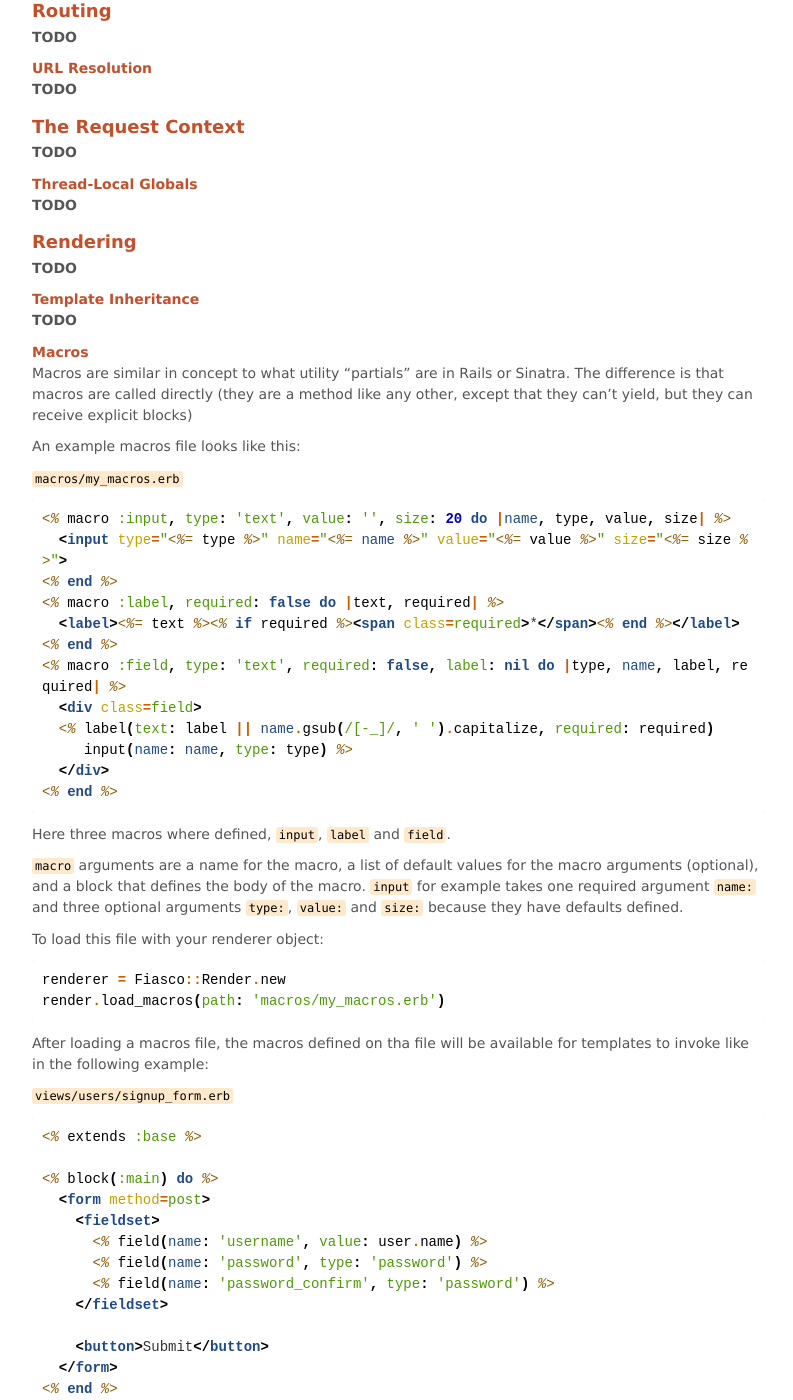
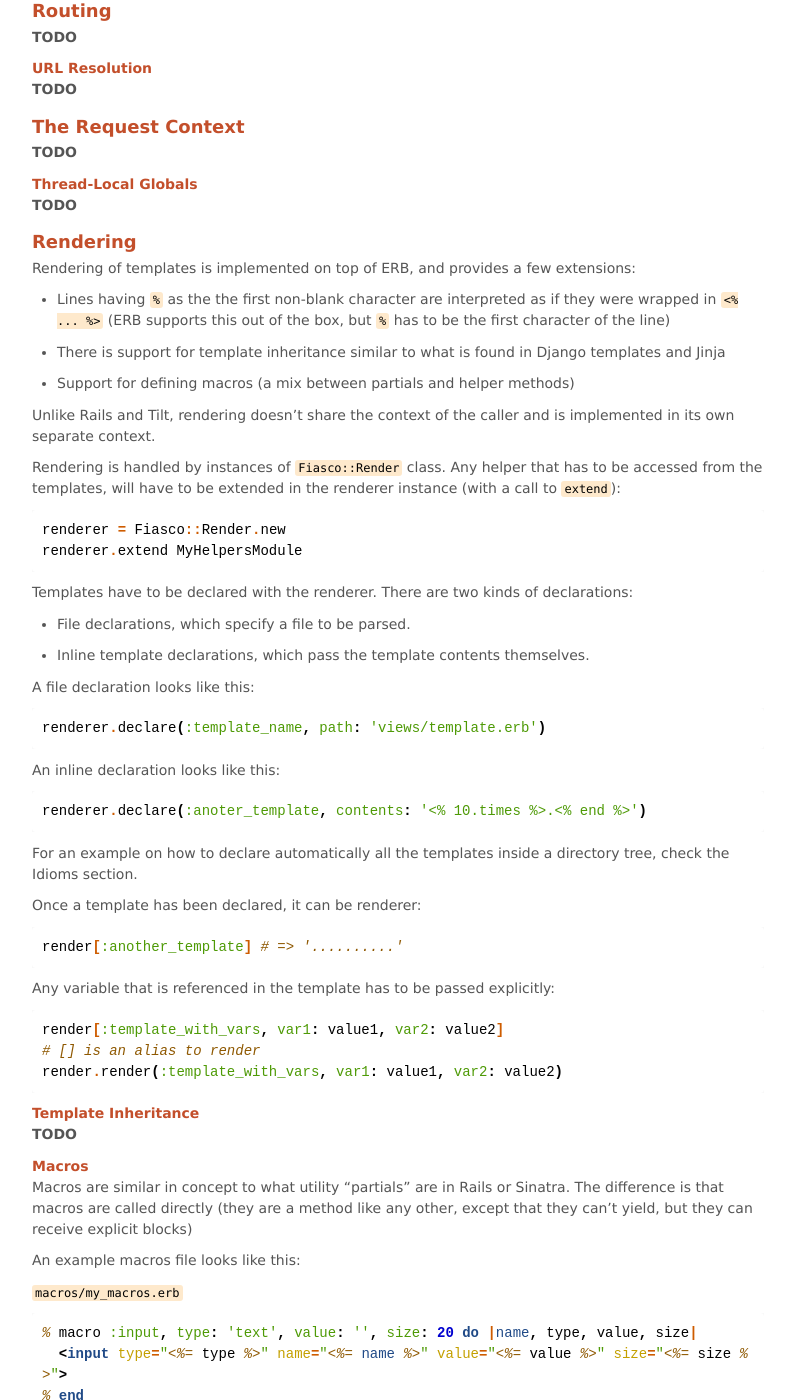
Before and after one commit to tizoc/fiasco, a Sphinx documentation site: the page built from doc/index.rst, in a window 1280 px wide and 1400 px high, scrolled down 1286 px. Shown: the whole window, without its empty margins (242-1035 px from the left). Built offline with Sphinx 7.4.7, drawn with Linux system fonts in a browser that asks for light colours; some of the changed text lies outside the part shown.

Commit message:
Initial rendering documentation.

```diff
--- a/doc/index.rst
+++ b/doc/index.rst
@@ -47,7 +47,54 @@
 Rendering
 ---------
 
-**TODO**
+Rendering of templates is implemented on top of ERB, and provides a few extensions:
+
+- Lines having ``%`` as the the first non-blank character are interpreted as if they were wrapped in ``<% ... %>`` (ERB supports this out of the box, but ``%`` has to be the first character of the line)
+- There is support for template inheritance similar to what is found in Django templates and Jinja
+- Support for defining macros (a mix between partials and helper methods)
+
+Unlike Rails and Tilt, rendering doesn't share the context of the caller and is implemented in its own separate context.
+
+Rendering is handled by instances of ``Fiasco::Render`` class. Any helper that has to be accessed from the templates, will have to be extended in the renderer instance (with a call to ``extend``):
+
+.. code-block:: ruby
+
+   renderer = Fiasco::Render.new
+   renderer.extend MyHelpersModule
+
+Templates have to be declared with the renderer. There are two kinds of declarations:
+
+- File declarations, which specify a file to be parsed.
+- Inline template declarations, which pass the template contents themselves.
+
+A file declaration looks like this:
+
+.. code-block:: ruby
+
+   renderer.declare(:template_name, path: 'views/template.erb')
+
+An inline declaration looks like this:
+
+.. code-block:: ruby
+
+   renderer.declare(:anoter_template, contents: '<% 10.times %>.<% end %>')
+
+For an example on how to declare automatically all the templates inside a directory tree, check the Idioms section.
+
+Once a template has been declared, it can be renderer:
+
+.. code-block:: ruby
+
+   render[:another_template] # => '..........'
+
+Any variable that is referenced in the template has to be passed explicitly:
+
+.. code-block:: ruby
+
+   render[:template_with_vars, var1: value1, var2: value2]
+   # [] is an alias to render
+   render.render(:template_with_vars, var1: value1, var2: value2)
+
 
 Template Inheritance
 """"""""""""""""""""
@@ -65,18 +112,18 @@
 
 .. code-block:: rhtml
 
-   <% macro :input, type: 'text', value: '', size: 20 do |name, type, value, size| %>
+   % macro :input, type: 'text', value: '', size: 20 do |name, type, value, size|
      <input type="<%= type %>" name="<%= name %>" value="<%= value %>" size="<%= size %>">
-   <% end %>
-   <% macro :label, required: false do |text, required| %>
+   % end
+   % macro :label, required: false do |text, required|
      <label><%= text %><% if required %><span class=required>*</span><% end %></label>
-   <% end %>
-   <% macro :field, type: 'text', required: false, label: nil do |type, name, label, required| %>
+   % end
+   % macro :field, type: 'text', required: false, label: nil do |type, name, label, required|
      <div class=field>
-     <% label(text: label || name.gsub(/[-_]/, ' ').capitalize, required: required)
-        input(name: name, type: type) %>
+       % label(text: label || name.gsub(/[-_]/, ' ').capitalize, required: required)
+       % input(name: name, type: type)
      </div>
-   <% end %>
+   % end
 
 Here three macros where defined, ``input``, ``label`` and ``field``.
 
@@ -95,19 +142,19 @@
 
 .. code-block:: rhtml
 
-   <% extends :base %>
+   % extends :base
 
-   <% block(:main) do %>
+   % block(:main) do
      <form method=post>
        <fieldset>
-         <% field(name: 'username', value: user.name) %>
-         <% field(name: 'password', type: 'password') %>
-         <% field(name: 'password_confirm', type: 'password') %>
+         % field(name: 'username', value: user.name)
+         % field(name: 'password', type: 'password')
+         % field(name: 'password_confirm', type: 'password')
        </fieldset>
 
        <button>Submit</button>
      </form>
-   <% end %>
+   % end
 
 Arguments are all passed by name, for an alternative implementation check the idioms section.
 
@@ -339,10 +386,10 @@
 
 .. code-block:: rhtml
 
-   <%# Macro that takes 4 named parameters with some defaults defined %>
-   <% macro :input, type: 'text', value: '', size: 20 do |name, type, value, size| %>
+   %# Macro that takes 4 named parameters with some defaults defined
+   % macro :input, type: 'text', value: '', size: 20 do |name, type, value, size|
      <input type="<%= type %>" name="<%= name %>" value="<%= value %>" size="<%= size %>">
-   <% end %>
+   % end
 
 Normally it would be invoked it like this:
 
```
